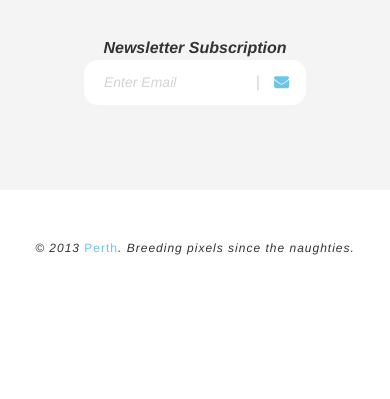
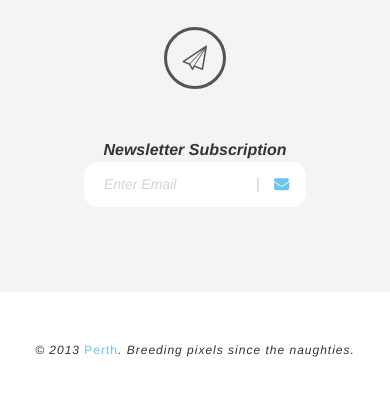
Before and after one commit to paradoxalyty/perth, a plain HTML site: page index.html in a window 390 px wide. Shown: the part 1643-2042 px from the top of the page. Before the commit the page ends 1940 px from the top, so only its background shows below. Drawn offline with Linux system fonts and the light colour scheme.

Commit message:
social-icons margin

```diff
--- a/css/style.css
+++ b/css/style.css
@@ -576,6 +576,10 @@ footer p > span {
         width: 100%;
     }
 
+    .fifth .social-icons > li {
+        margin: 0 30px 40px 30px;
+    }
+
     .contact .contact__input {
         margin: 0;
     }
```
